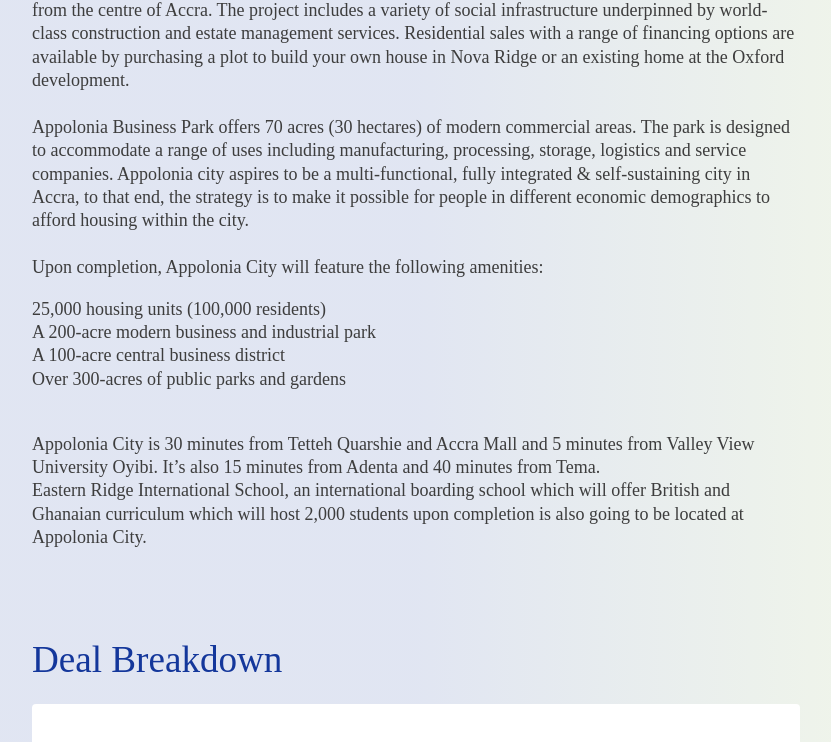
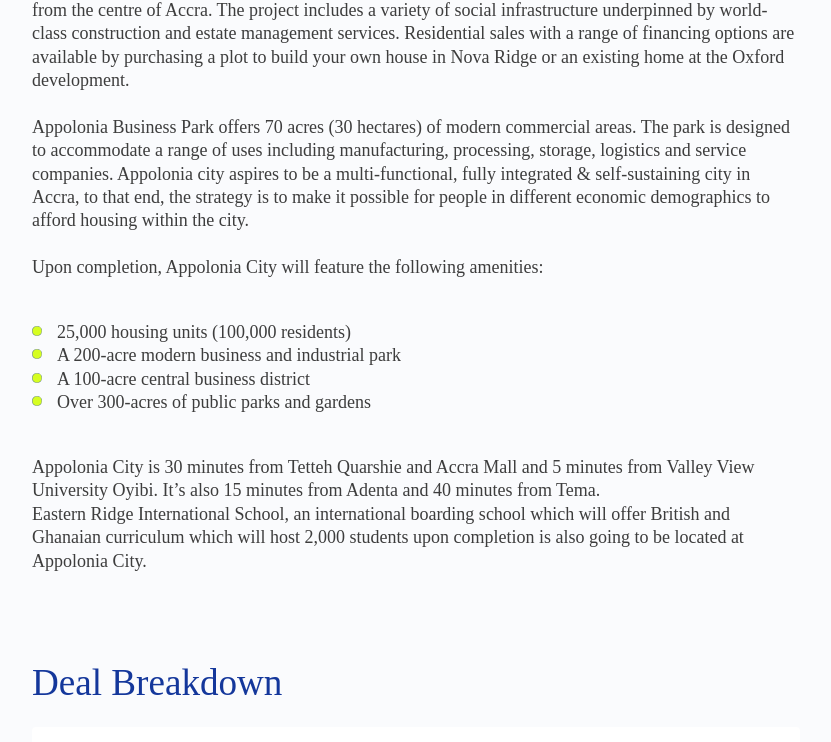
Before and after one commit to kdotamoh/cofundie, a React (Create React App) app: page /details/1 in a window 1280 px wide. Shown: the part 1884-2626 px from the top of the page, without its empty margins (224-1055 px from the left). Built offline with nearby package versions, Linux system fonts and the light colour scheme.

Commit message:
funky bullet

```diff
--- a/src/App.js
+++ b/src/App.js
@@ -48,6 +48,7 @@
       that end, the strategy is to make it possible for people in different economic demographics to afford
       housing within the city. <br/><br/>
       Upon completion, Appolonia City will feature the following amenities:
+      <br/><br/>
       <ul>
         <li>25,000 housing units (100,000 residents)</li>
         <li>A 200-acre modern business and industrial park</li>
@@ -93,6 +94,7 @@
       that end, the strategy is to make it possible for people in different economic demographics to afford
       housing within the city. <br/><br/>
       Upon completion, Appolonia City will feature the following amenities:
+      <br/><br/>
       <ul>
         <li>25,000 housing units (100,000 residents)</li>
         <li>A 200-acre modern business and industrial park</li>
--- a/src/pages/DetailsPage/index.js
+++ b/src/pages/DetailsPage/index.js
@@ -19,14 +19,15 @@
 import { COLORS } from "app-constants";
 
 import cancel from "assets/images/cancel.svg";
+import bullet from "assets/images/bullet.svg";
 
 const DetailsPageStyle = styled(PageStyle)`
   background-color: rgba(20, 55, 155, 0.02);
-  background-image: linear-gradient(
+  /* background-image: linear-gradient(
     to right,
     ${COLORS.BACKGROUND_LIGHT_BLUE} 50%,
     ${COLORS.LIGHT_LIME}
-  );
+  ); */
 `;
 
 const ListingTitle = styled.h3`
@@ -106,13 +107,17 @@
   ul {
     list-style: none;
 
-    /* li {
-      margin-left: 2rem;
-
+    li {
       &::before {
-        content: ;
+        content: "";
+        display: block;
+        background: url(${bullet}) no-repeat;
+        width: 10px;
+        height: 10px;
+        float: left;
+        margin: 5px 15px 0px 0;
       }
-    } */
+    }
   }
 
   @media (max-width: 768px) {
```
Also changed, not shown: src/assets/images/bullet.svg (added).
